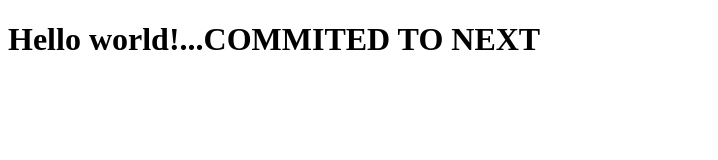
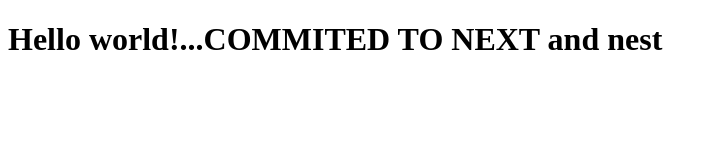
Before and after one commit to sukhepadda/HTML, a plain HTML site: page index.html in a window 1280 px wide. Shown: the whole page, without its empty margins (0-718 px from the left). Drawn offline with Linux system fonts and the light colour scheme.

Commit message:
Update index.html

```diff
--- a/index.html
+++ b/index.html
@@ -7,6 +7,6 @@
   <title>Hello</title>
 </head>
 <body>
-  <h1>Hello world!...COMMITED TO NEXT</h1>
+  <h1>Hello world!...COMMITED TO NEXT and nest</h1>
 </body>
 </html>
```
